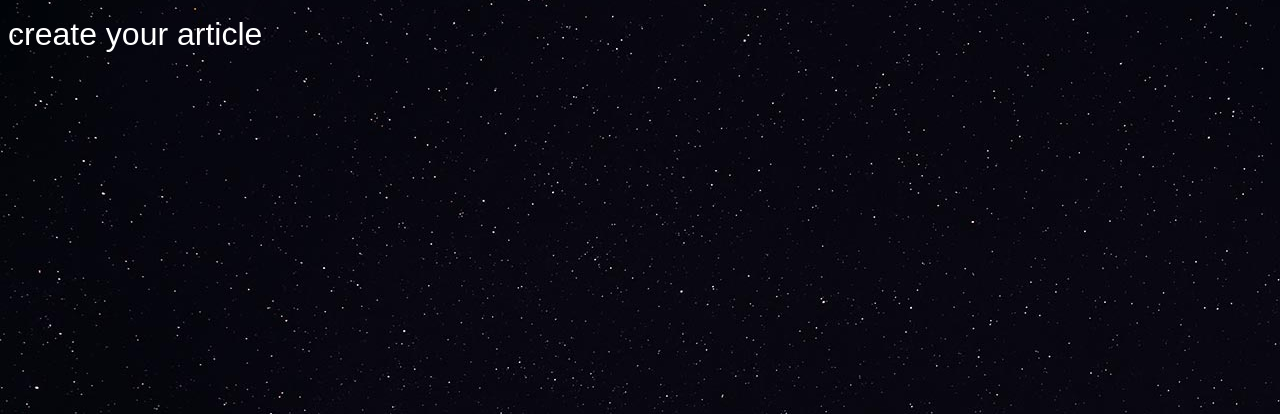
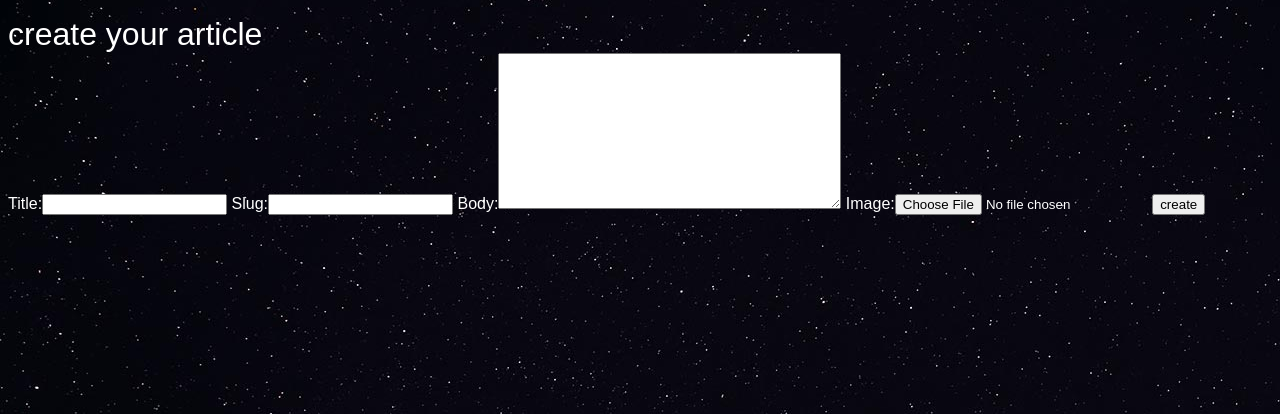
Before and after one commit to mfarjami/Django, a Django app: template project/templates/articles/create_article.html in a window 1280 px wide. Shown: the part 73-487 px from the top of the page. Run offline with Django 3.2, Linux system fonts and the light colour scheme; the template is opened without the code that fills it: values that come from a table or form of the project are taken from there, others are empty.

Commit message:
Work with create article and create forms.py in articles

```diff
--- /dev/null
+++ b/project/articles/forms.py
@@ -0,0 +1,8 @@
+from django.forms import ModelForm
+from .models import *
+
+
+class CreateArticle(ModelForm):
+    class Meta:
+        model = Article
+        fields = ['title','slug','body','image']
--- a/project/articles/urls.py
+++ b/project/articles/urls.py
@@ -5,6 +5,6 @@ app_name = 'articles'
 
 urlpatterns = [
     path('',articles_list,name='list'),
-    path('create/', create_article, name='create'),
+    path('create', create_article, name='create'),
     path('<slug:slug>', article_detail,name='detail'),
 ]
--- a/project/templates/articles/create_article.html
+++ b/project/templates/articles/create_article.html
@@ -6,6 +6,11 @@
     <h1>
         create your article
     </h1>
+    <form action="site-form" action="{% url 'articles:create' %}" method="POST">
+        {{form}}
+        {% csrf_token %}
+        <input type="submit" value="create">
+    </form>
 </div>
 
 {% endblock %}
```
Also changed, not shown: project/articles/views.py (+11 -3 lines).
